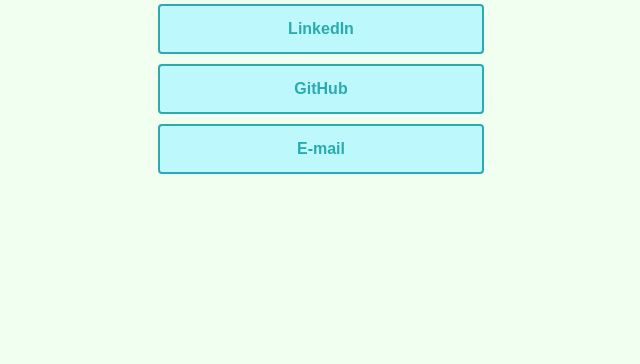
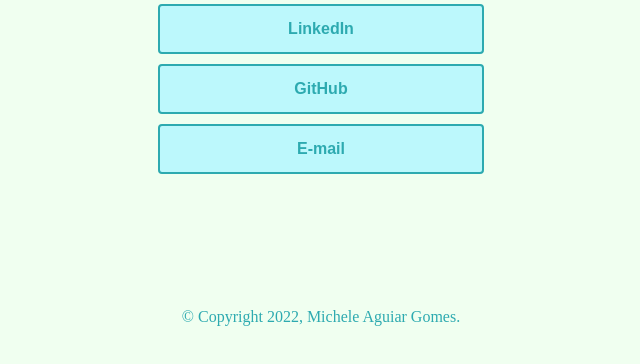
Before and after one commit to micheleaguiar/professional-linktree, a plain HTML site: page index.html in a window 1280 px wide. Shown: the part 436-800 px from the top of the page, without its empty margins (319-959 px from the left). Drawn offline with Linux system fonts and the light colour scheme.

Commit message:
Copyright

```diff
--- a/index.html
+++ b/index.html
@@ -19,4 +19,7 @@
             <button type="button" class="button"><a href="mailto:aguiarmichele@id.uff.br" target="_blank">E-mail</a></button>
         </div>
     </div>
+    <footer>
+        <p>&copy; Copyright 2022, Michele Aguiar Gomes.</p>
+    </footer>
 </body>
--- a/style.css
+++ b/style.css
@@ -55,3 +55,9 @@ a{
     text-decoration: none;
     font-weight: 600;
 }
+
+footer{
+    display: flex;
+    justify-content: center;
+    color: #2daab0;
+}
```
Also changed, not shown: github/screenshot.JPG.
